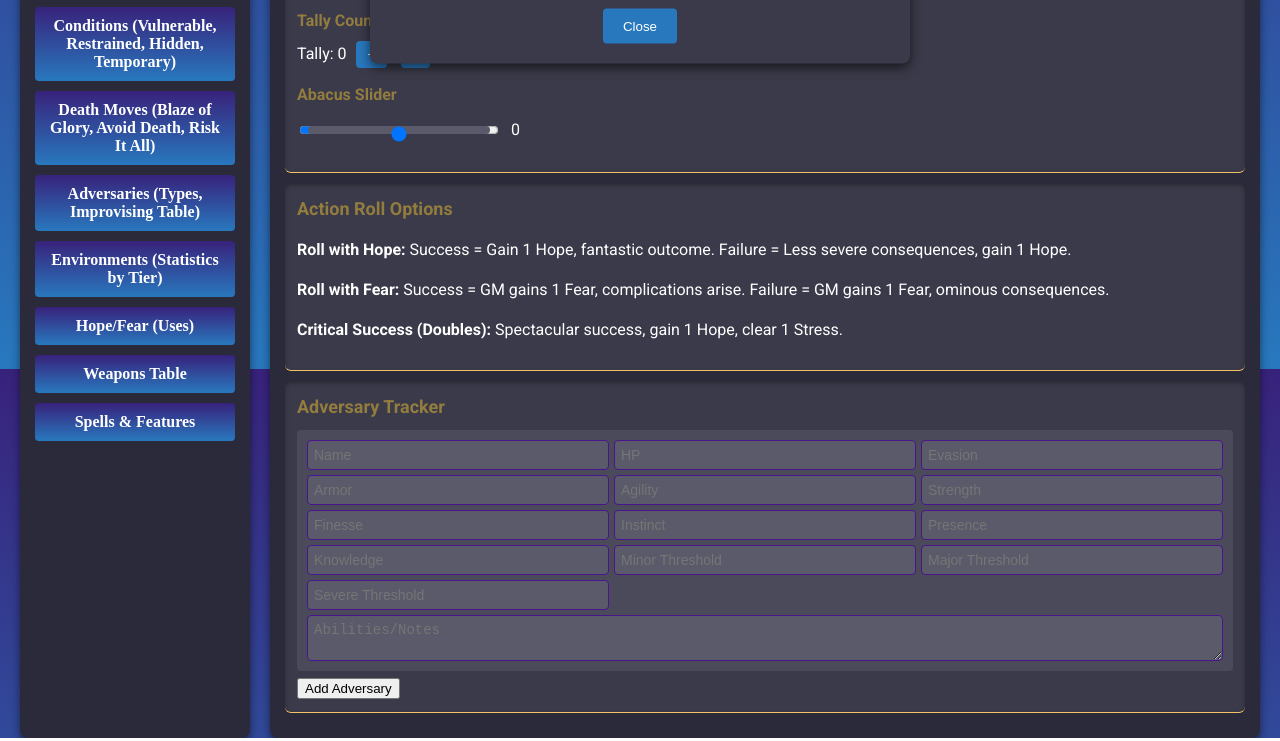
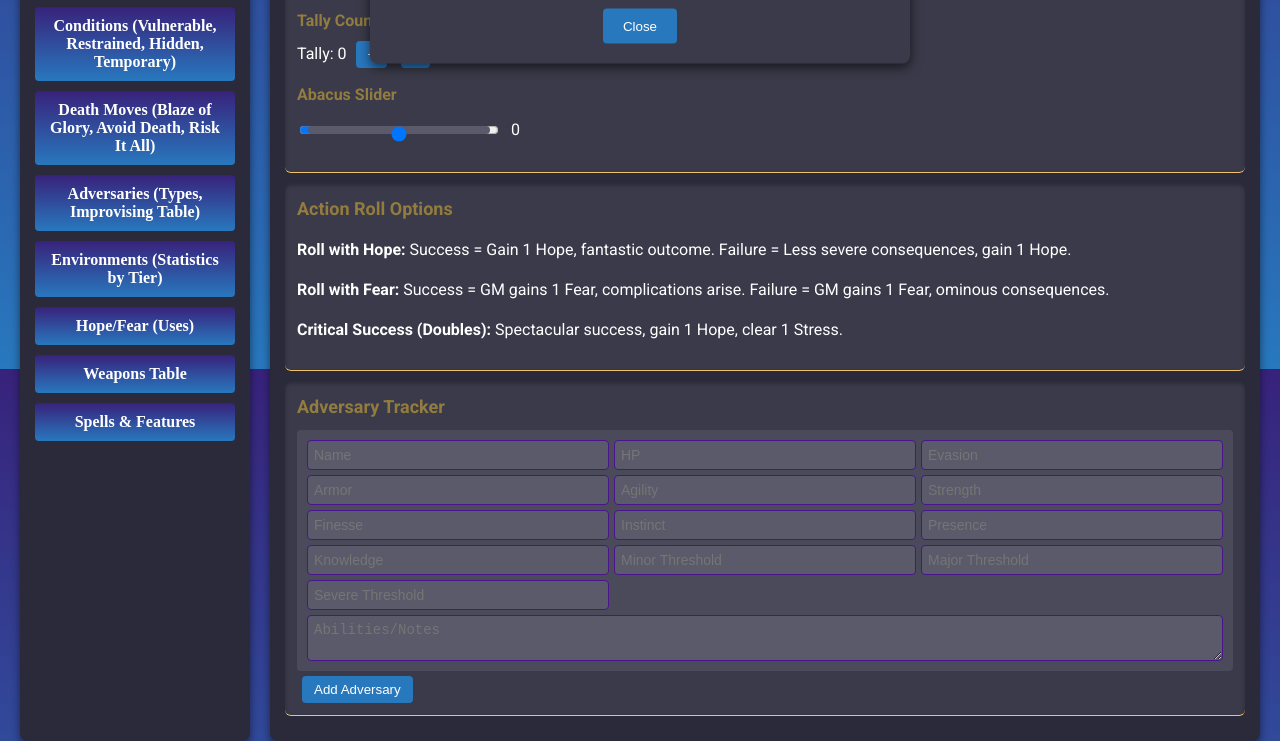
Before and after one commit to Fuller13/DaycareGMtool, a plain HTML site: page index.html in a window 1280 px wide. Shown: the part 431-1172 px from the top of the page. Drawn offline with Linux system fonts and the light colour scheme.

Commit message:
Update styles.css

```diff
--- a/styles.css
+++ b/styles.css
@@ -177,7 +177,7 @@ body {
 .counter, .dice-roller, .timer, .action-rolls, .adversary-tracker {
   margin-bottom: 10px;
 }
-.counter button, .dice-roller button, .timer button {
+.counter button, .dice-roller button, .timer button, .adversary-button {
   background-color: var(--dh-color-blue);
   color: #ffffff;
   border: none;
@@ -187,7 +187,7 @@ body {
   cursor: pointer;
   transition: background-color 0.3s;
 }
-.counter button:hover, .dice-roller button:hover, .timer button:hover {
+.counter button:hover, .dice-roller button:hover, .timer button:hover, .adversary-button:hover {
   background-color: var(--top-nav-button-hover-color);
 }
 .counter-section {
```
